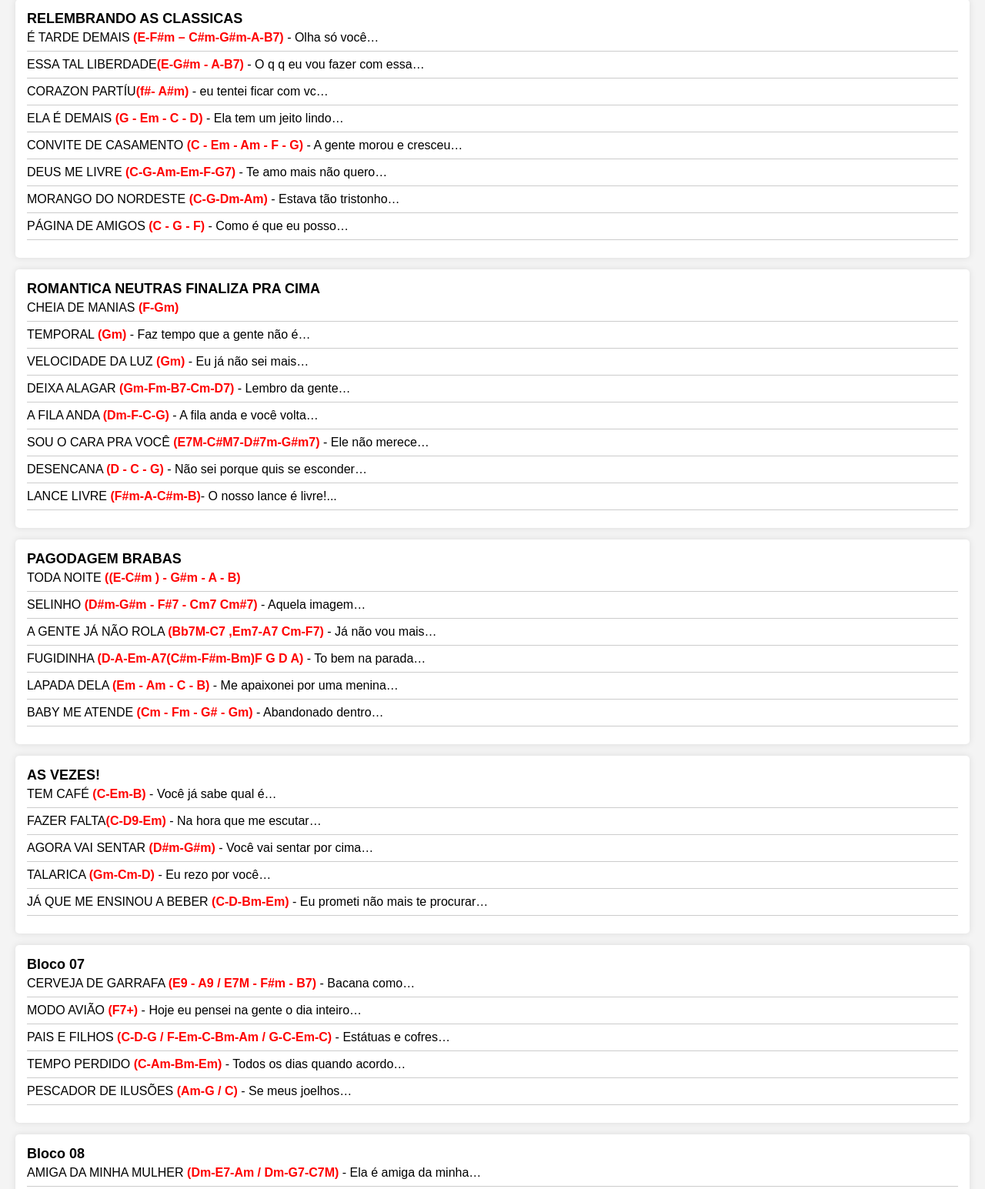
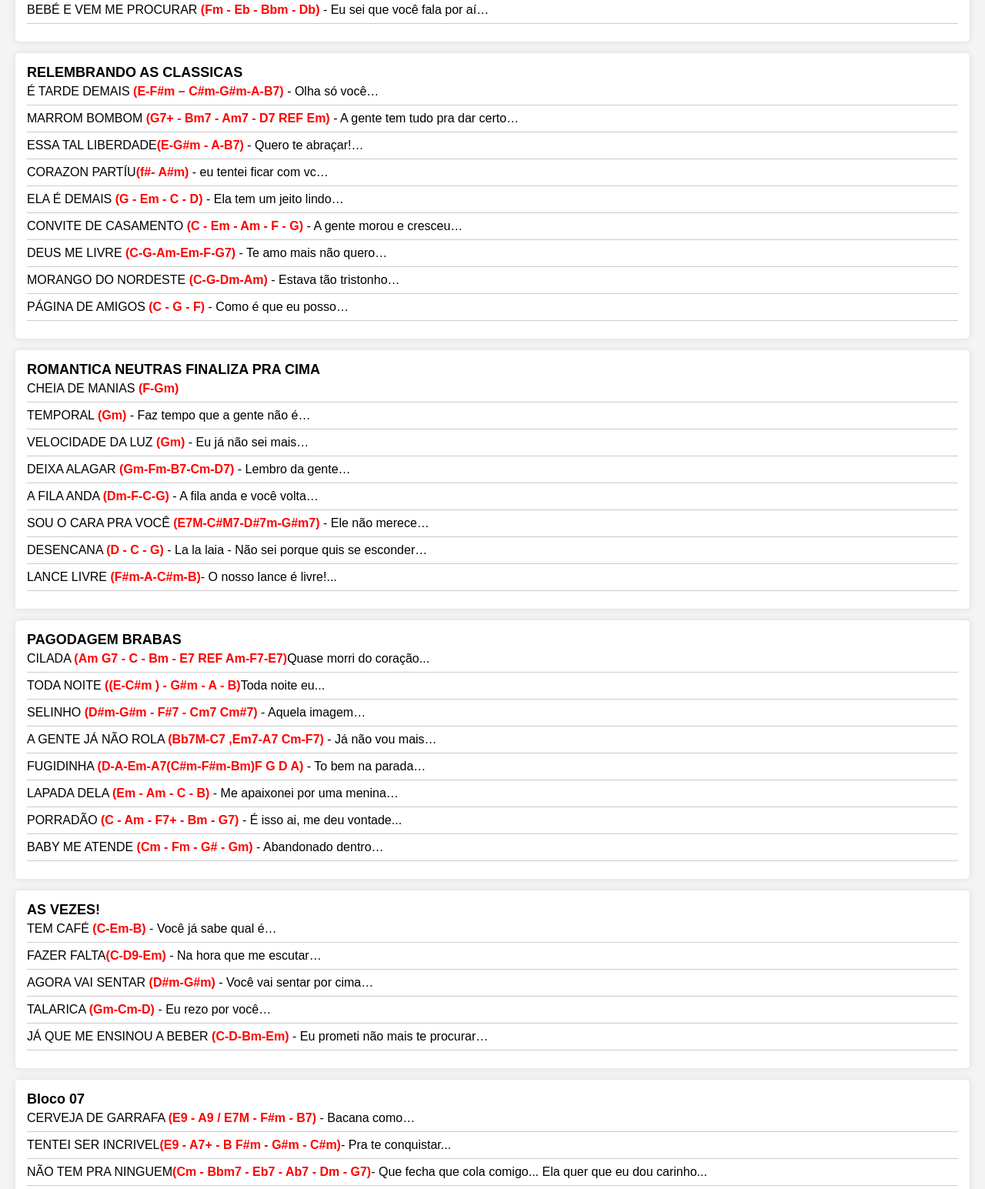
Before and after one commit to pgautomacaorpa/repertorio-na-pegada, a plain HTML site: page index.html in a window 1280 px wide. Shown: the part 1099-2644 px from the top of the page at 77% size. Drawn offline with Linux system fonts and the light colour scheme.

Commit message:
atualizacao

```diff
--- a/index.html
+++ b/index.html
@@ -43,10 +43,11 @@
     <div class="bloco">
         <div class="titulo">ANIMADAS PARA INICIO</div>
         <div class="musica">TÁ VENDO AQUELA LUA <span class="notas">(C-G-G7-D7) (Bm-C-B7-Em7)</span> - Te filmando eu tava…</div>
-        <div class="musica">LIVRE PRA VOAR <span class="notas">(C-C7-F-Fm Am Bm Em7)</span> - Quando a gente se encontrar…</div>
+        <div class="musica">LIVRE PRA VOAR <span class="notas">(C-C7-F-Fm Am Bm Em7)</span>Le - Le - Quando a gente se encontrar…</div>
         <div class="musica">MANDA ÁUDIO <span class="notas">(G - A9 - F#m7 - D)</span> - Você me deixou na loucura…</div>
         <div class="musica">PÉ NA AREIA <span class="notas">(DM7-G Em7-G-DM7-B7)</span> - Vamos amor…</div>
         <div class="musica">LANCINHO <span class="notas">(Bb-C – G-Am7-D7)</span> - Namora mas adora…</div>
+        <div class="musica">TCHAU E BENÇA <span class="notas">(D6-Gm-A7 REF G7M-F#7-Bm-D7)</span> - Eu bem que te falei...</div>
         <div class="musica">A BATUCADA TE PEGOU <span class="notas">(C-C7-F7-G7)</span> - Não adianta chegar…</div>
         <div class="musica">É NO PAGODE <span class="notas">(Am-Bm-E7)</span> Quero ver voce, abalando no pagode...</div>
         <div class="musica">DEIXA EM OFF <span class="notas">(Bm7-G-Em7-A-F#7)</span> - Eu sei que não era pra gente…</div>
@@ -56,6 +57,7 @@
         <div class="titulo">BRABO D+</div>
         <div class="musica">CURTINDO A VIDA <span class="notas">(Em7-F#m7-B7-G7+)</span> - Guere Guere…</div>
         <div class="musica">DEIXA ACONTECER <span class="notas">(G - D7M - F#m7 - Em7 - A7)</span></div>
+        <div class="musica">TA ESCRITO <span class="notas">(F)</span>- Quem cultiva a semente</div>
         <div class="musica">JOGO DE SEDUÇÃO<span class="notas">(C-Fm)</span>Leeee…</div>
         <div class="musica">SÓ VAI DE CAMAROTE <span class="notas">(Dm-G7-Dm-F7 – Em7-A7)</span> - Rainha da balada…</div>
         <div class="musica">CORAÇÃO RADIANTE <span class="notas">(C - G - G# - Am) (REF = C - C7 - F - G7)</span> - Meu coração…</div>
@@ -79,7 +81,8 @@
     <div class="bloco">
         <div class="titulo">RELEMBRANDO AS CLASSICAS</div>
         <div class="musica">É TARDE DEMAIS <span class="notas">(E-F#m – C#m-G#m-A-B7)</span> - Olha só você…</div>
-        <div class="musica">ESSA TAL LIBERDADE<span class="notas">(E-G#m - A-B7)</span> - O q q eu vou fazer com essa…</div>
+        <div class="musica">MARROM BOMBOM <span class="notas">(G7+ - Bm7 - Am7 - D7 REF Em)</span> - A gente tem tudo pra dar certo…</div>
+        <div class="musica">ESSA TAL LIBERDADE<span class="notas">(E-G#m - A-B7)</span> - Quero te abraçar!…</div>
         <div class="musica">CORAZON PARTÍU<span class="notas">(f#- A#m)</span> - eu tentei ficar com vc…</div>
         <div class="musica">ELA É DEMAIS <span class="notas">(G - Em - C - D)</span> - Ela tem um jeito lindo…</div>
         <div class="musica">CONVITE DE CASAMENTO <span class="notas">(C - Em - Am - F - G)</span> - A gente morou e cresceu…</div>
@@ -97,7 +100,7 @@
         <div class="musica">DEIXA ALAGAR <span class="notas">(Gm-Fm-B7-Cm-D7)</span> - Lembro da gente…</div>
         <div class="musica">A FILA ANDA <span class="notas">(Dm-F-C-G)</span> - A fila anda e você volta…</div>
         <div class="musica">SOU O CARA PRA VOCÊ <span class="notas">(E7M-C#M7-D#7m-G#m7)</span> - Ele não merece…</div>
-        <div class="musica">DESENCANA <span class="notas">(D - C - G)</span> - Não sei porque quis se esconder…</div>
+        <div class="musica">DESENCANA <span class="notas">(D - C - G)</span> - La la laia - Não sei porque quis se esconder…</div>
         <div class="musica">LANCE LIVRE <span class="notas">(F#m-A-C#m-B)</span>- O nosso lance é livre!...</div>
 
 
@@ -106,11 +109,14 @@
 
     <div class="bloco">
         <div class="titulo">PAGODAGEM BRABAS</div>
-        <div class="musica">TODA NOITE <span class="notas">((E-C#m ) - G#m - A - B)</span></div>
+         <div class="musica">CILADA <span class="notas">(Am G7 - C - Bm - E7 REF Am-F7-E7)</span>Quase morri do coração...</div>
+        <div class="musica">TODA NOITE <span class="notas">((E-C#m ) - G#m - A - B)</span>Toda noite eu...</div>
         <div class="musica">SELINHO <span class="notas">(D#m-G#m - F#7 - Cm7 Cm#7)</span> - Aquela imagem…</div>
         <div class="musica">A GENTE JÁ NÃO ROLA <span class="notas">(Bb7M-C7 ,Em7-A7 Cm-F7)</span> - Já não vou mais…</div>
         <div class="musica">FUGIDINHA <span class="notas">(D-A-Em-A7(C#m-F#m-Bm)F G D A)</span> - To bem na parada…</div>
         <div class="musica">LAPADA DELA <span class="notas">(Em - Am - C - B)</span> - Me apaixonei por uma menina…</div>
+        <div class="musica">PORRADÃO <span class="notas">(C - Am - F7+ - Bm -  G7)</span> - É isso ai, me deu vontade...</div>
+
         <div class="musica">BABY ME ATENDE <span class="notas">(Cm - Fm - G# - Gm)</span> - Abandonado dentro…</div>
 
 
@@ -134,7 +140,8 @@
     <div class="bloco">
         <div class="titulo">Bloco 07</div>
         <div class="musica">CERVEJA DE GARRAFA <span class="notas">(E9 - A9 / E7M - F#m - B7)</span> - Bacana como…</div>
-        <div class="musica">MODO AVIÃO <span class="notas">(F7+)</span> - Hoje eu pensei na gente o dia inteiro…</div>
+        <div class="musica">TENTEI SER INCRIVEL<span class="notas">(E9 - A7+ - B F#m - G#m - C#m)</span>- Pra te conquistar...</div>
+        <div class="musica">NÃO TEM PRA NINGUEM</Nav><span class="notas">(Cm - Bbm7 - Eb7 - Ab7 - Dm - G7)</span>- Que fecha que cola comigo... Ela quer que eu dou carinho...</div>
         <div class="musica">PAIS E FILHOS <span class="notas">(C-D-G / F-Em-C-Bm-Am / G-C-Em-C)</span> - Estátuas e cofres…</div>
         <div class="musica">TEMPO PERDIDO <span class="notas">(C-Am-Bm-Em)</span> - Todos os dias quando acordo…</div>
         <div class="musica">PESCADOR DE ILUSÕES <span class="notas">(Am-G / C)</span> - Se meus joelhos…</div>
```
